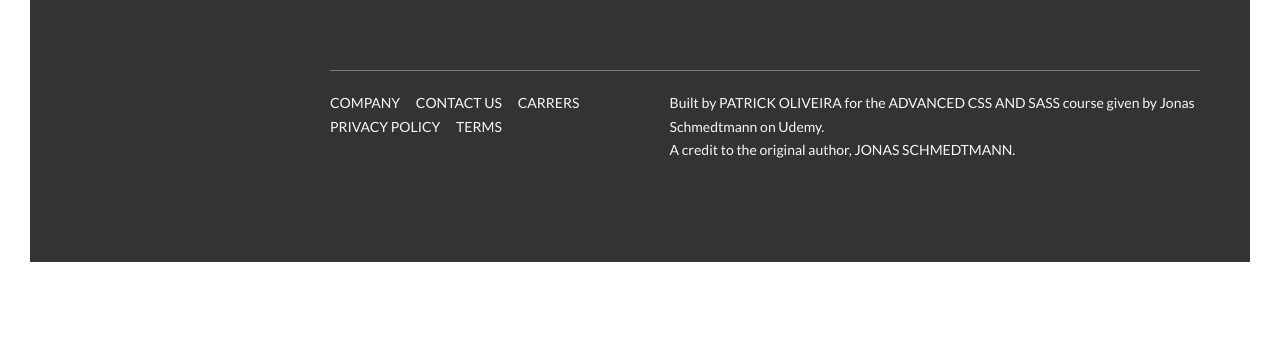
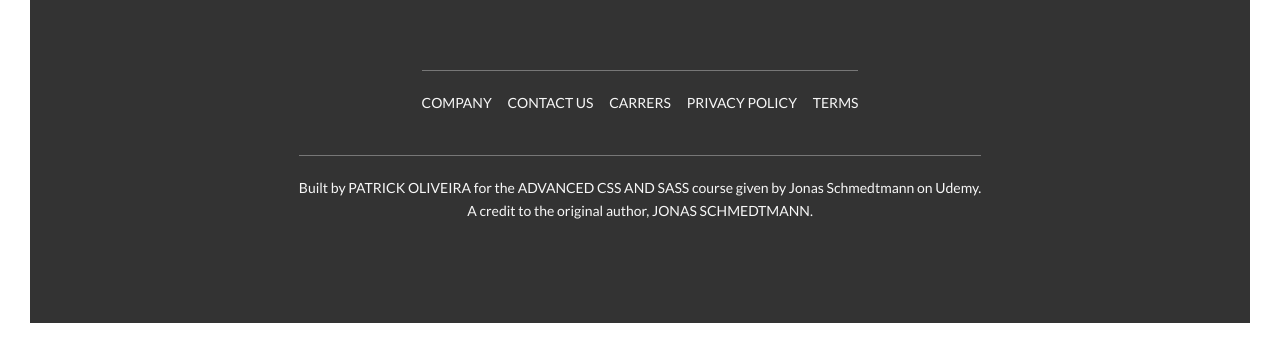
Before and after one commit to PatF3lix/Natour-Project-Front-End, a website: page index.html in a window 1280 px wide. Shown: the part 5356-5709 px from the top of the page. Before the commit the page ends 5648 px from the top, so only its background shows below. Drawn offline with Linux system fonts and the light colour scheme.

Commit message:
refactored the footer

```diff
--- a/sass/components/_bookingCard.scss
+++ b/sass/components/_bookingCard.scss
@@ -9,6 +9,10 @@
 
   &:hover &__form {
     width: 71%;
+
+    @media (max-width: 670px) {
+      width: 72%;
+    }
   }
 
   &__form {
@@ -23,6 +27,11 @@
     background-color: rgba($color-white, 0.9);
     z-index: -1;
     transition: all 0.4s ease-in;
+
+    @media (max-width: 670px) {
+      width: 70%;
+      gap: 3.5rem;
+    }
 
     &-radio-btns {
       width: 85%;
--- a/sass/layout/_footer.scss
+++ b/sass/layout/_footer.scss
@@ -17,12 +17,15 @@
   &__navigation {
     border-top: 1px solid $color-grey-dark;
     padding-top: 2rem;
-    margin-left: 30rem;
+    justify-self: center;
   }
 
   &__content {
-    display: flex;
-    justify-content: space-between;
+    display: grid;
+    grid-template-columns: 1fr;
+    justify-content: space-around;
+    grid-auto-flow: row;
+    row-gap: 4rem;
   }
 
   &__list {
@@ -30,9 +33,10 @@
   }
 
   &__copyright {
-    margin-right: 5rem;
     border-top: 1px solid $color-grey-dark;
     padding-top: 2rem;
+    justify-self: center;
+    text-align: center;
   }
 
   &__item {
```
Also changed, not shown: css/style.comp.css.
